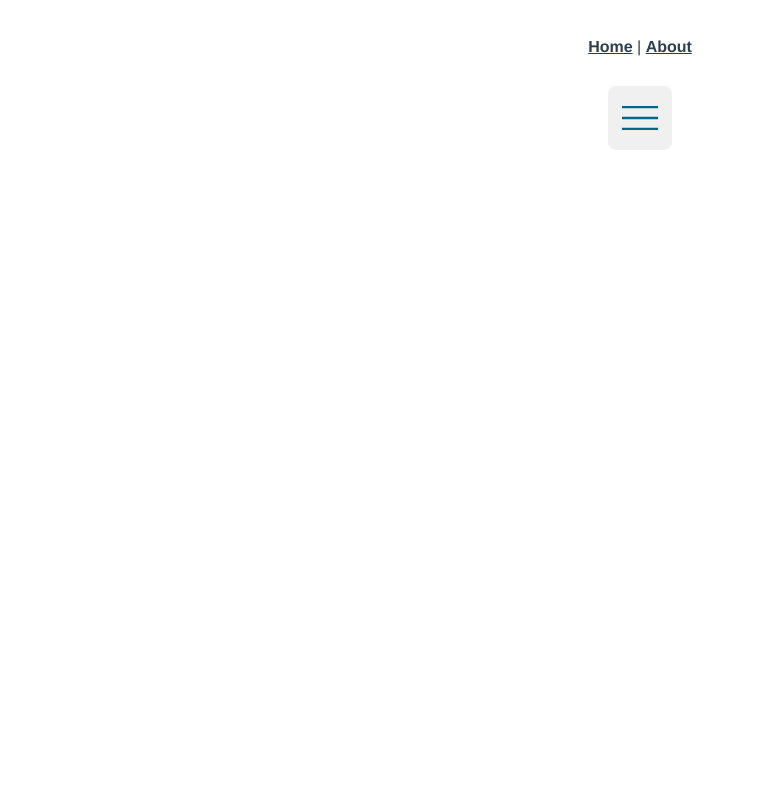
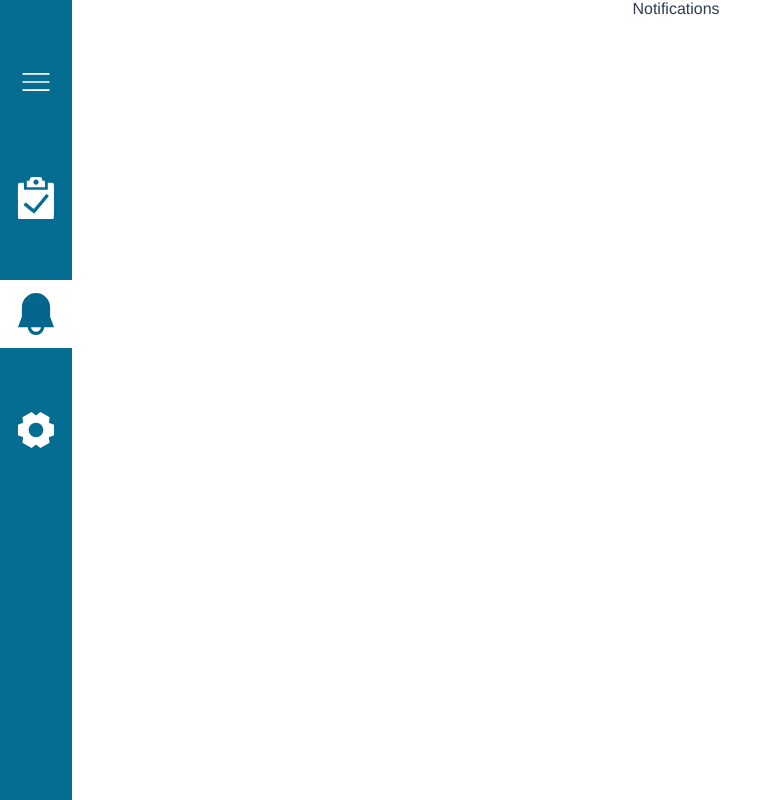
Before and after one commit to Tadeu17/kanban-board, a Vue app: page /notifications in a window 1280 px wide. Before the commit this address had no page. Shown: the whole page, without its empty margins (0-782 px from the left). Built offline with nearby package versions, Linux system fonts and the light colour scheme.

Commit message:
feat: navigation bar working

```diff
--- a/src/App.vue
+++ b/src/App.vue
@@ -1,13 +1,29 @@
 <template>
-  <TheNavigation />
+  <TheNavigation
+    class="navigation"
+    :class="isOpen ? 'open' : 'closed'"
+    :is-open="isOpen"
+    @toggleSidebar="isOpen = !isOpen"
+  />
 
-  <div>
-    <TheIcon name="Menu-Lapis" dark />
-  </div>
+  <section class="main-content" :class="isOpen ? 'open' : 'closed'">
+    <Router-View />
+  </section>
 </template>
 
-<script setup>
-import TheNavigation from './components/TheNavigation.vue';
+<script>
+import TheNavigation from "./components/TheNavigation.vue";
+export default {
+  name: "App",
+  components: {
+    TheNavigation,
+  },
+  data() {
+    return {
+      isOpen: false,
+    };
+  },
+};
 </script>
 
 <style lang="scss">
@@ -19,16 +35,29 @@ import TheNavigation from './components/TheNavigation.vue';
   color: #2c3e50;
 }
 
-nav {
-  padding: 30px;
+$navigation-width-closed: 72px;
+$navigation-width-open: 240px;
 
-  a {
-    font-weight: bold;
-    color: #2c3e50;
+.navigation {
+  position: fixed;
+  top: 0;
+  left: 0;
+  width: $navigation-width-closed;
+  height: 100%;
+  background-color: #333;
+  transition: transform 0.3s ease;
 
-    &.router-link-exact-active {
-      color: #42b983;
-    }
+  &.open {
+    width: 240px;
+  }
+}
+
+.main-content {
+  margin-left: $navigation-width-closed;
+  transition: margin-left 0.3s ease;
+
+  &.open {
+    margin-left: $navigation-width-open;
   }
 }
 </style>
--- a/src/assets/styles/main.scss
+++ b/src/assets/styles/main.scss
@@ -1,4 +1,4 @@
-@import './colors.scss';
+@import "./colors.scss";
 
 .my-nav {
   @media (orientation: portrait) {
@@ -10,8 +10,24 @@
   }
 }
 
+body {
+  margin: 0;
+}
+
+.w-100 {
+  width: 100%;
+}
+
+.text-white {
+  color: white;
+}
+
+.text-lapis {
+  color: $lapis;
+}
+
 // Variables
-$font-roboto: 'Roboto', sans-serif;
+$font-roboto: "Roboto", sans-serif;
 $letter-spacing: 1%;
 $line-height: 140%;
 $vertical-trim: baseline; // placeholder - real trim would be via alignment
--- a/src/components/TheIcon.vue
+++ b/src/components/TheIcon.vue
@@ -54,12 +54,11 @@ export default {
   align-items: center;
   justify-content: center;
   border-radius: 8px;
-  background-color: #f0f0f0;
-  size: 64px;
+  size: 48px;
 }
 
 .icon-container img {
-  max-width: 64px;
-  max-height: 64px;
+  max-width: 48px;
+  max-height: 48px;
 }
 </style>
--- a/src/components/TheNavigation.vue
+++ b/src/components/TheNavigation.vue
@@ -1,10 +1,136 @@
 <template>
-  <nav>
-    <router-link to="/">Home</router-link> |
-    <router-link to="/about">About</router-link>
+  <nav :class="['sidebar', { open: isOpen }]">
+    <!-- Toggle Button -->
+    <button class="nav-item toggle-button" @click="toggleSidebar">
+      <TheIcon name="Menu-White" />
+    </button>
+
+    <!-- Navigation Links -->
+    <router-link
+      v-for="item in navItems"
+      :key="item.route"
+      :to="item.route"
+      class="nav-item"
+      :class="{ active: isActive(item.route) }"
+    >
+      <div class="nav-content">
+        <TheIcon :name="getIconName(item)" />
+        <p
+          v-if="isOpen"
+          :class="[
+            'nav-labels',
+            isActive(item.route) ? 'text-lapis' : 'text-white',
+          ]"
+        >
+          {{ item.name }}
+        </p>
+      </div>
+    </router-link>
   </nav>
 </template>
 
-<script setup></script>
+<script>
+import TheIcon from "@/components/TheIcon.vue"; // adjust path as needed
 
-<style></style>
+export default {
+  name: "TheSidebar",
+  components: { TheIcon },
+  props: {
+    isOpen: {
+      type: Boolean,
+      default: false,
+    },
+  },
+  data() {
+    return {
+      navItems: [
+        {
+          name: "Tasks",
+          lapis: "Tasks-Lapis",
+          white: "Tasks-White",
+          route: "/tasks",
+        },
+        {
+          name: "Notifications",
+          lapis: "Notifications-Lapis",
+          white: "Notifications-White",
+          route: "/notifications",
+        },
+        {
+          name: "Settings",
+          lapis: "Settings-Lapis",
+          white: "Settings-White",
+          route: "/settings",
+        },
+      ],
+    };
+  },
+  methods: {
+    toggleSidebar() {
+      this.$emit("toggleSidebar");
+    },
+    isActive(path) {
+      return this.$route.path === path;
+    },
+    getIconName(item) {
+      return !this.isActive(item.route) ? item.white : item.lapis;
+    },
+  },
+};
+</script>
+
+<style lang="scss" scoped>
+@import "../assets/styles/colors.scss";
+
+.sidebar {
+  width: 72px;
+  background-color: #066d92;
+  height: 100vh;
+  transition: width 0.3s ease;
+  display: flex;
+  flex-direction: column;
+  align-items: center;
+  padding: 0;
+  overflow: hidden;
+}
+
+.sidebar.open {
+  width: 240px;
+  align-items: flex-start;
+}
+
+.nav-item {
+  width: 100%;
+  height: 68px;
+  background-color: transparent;
+  border: none;
+  cursor: pointer;
+  margin-top: 48px;
+  padding: 0;
+  display: flex;
+  align-items: center;
+  justify-content: center;
+  transition: background-color 0.3s ease;
+  text-decoration: none;
+}
+
+.sidebar.open .nav-item {
+  width: 100%;
+  justify-content: flex-start;
+  padding-left: 12px;
+}
+
+.nav-item:hover {
+  background-color: $pastel-aqua;
+}
+
+.nav-item.active {
+  background-color: white;
+}
+
+.nav-content {
+  display: flex;
+  align-items: center;
+  gap: 12px;
+}
+</style>
--- a/src/router/index.js
+++ b/src/router/index.js
@@ -1,11 +1,11 @@
 import { createRouter, createWebHistory } from "vue-router";
 
 const routes = [
-  // {
-  //   path: "/",
-  //   name: "home",
-  //   component: HomeView,
-  // },
+  {
+    path: "/",
+    name: "home",
+    redirect: "/tasks",
+  },
   {
     path: "/tasks",
     name: "tasks",
--- a/vue.config.js
+++ b/vue.config.js
@@ -1,4 +1,5 @@
 const { defineConfig } = require("@vue/cli-service");
+const path = require("path");
 
 module.exports = defineConfig({
   lintOnSave: false,
@@ -10,4 +11,18 @@ module.exports = defineConfig({
       overlay: true, // Show errors and warnings in the browser overlay
     },
   },
+  css: {
+    loaderOptions: {
+      scss: {
+        additionalData: `@import "@/assets/styles/colors.scss";`,
+      },
+    },
+  },
+  configureWebpack: {
+    resolve: {
+      alias: {
+        "@": path.resolve(__dirname, "src"), // Ensure @ points to the src folder
+      },
+    },
+  },
 });
```
